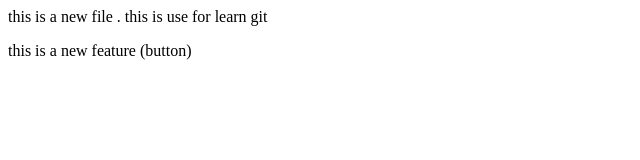
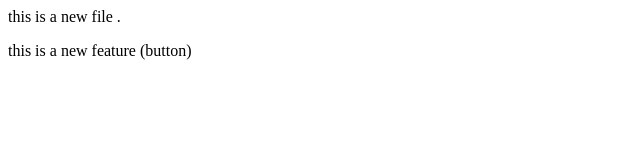
Before and after one commit to shivamyadav56249/LocalRepo2, a plain HTML site: page index.html in a window 1280 px wide. Shown: the whole page, without its empty margins (0-640 px from the left). Drawn offline with Linux system fonts and the light colour scheme.

Commit message:
some line of text erese

```diff
--- a/index.html
+++ b/index.html
@@ -1,2 +1,2 @@
-<p>this is a new file . this is use for learn git </p>
+<p>this is a new file . </p>
 <p>this is a new feature  (button) </p>
```
